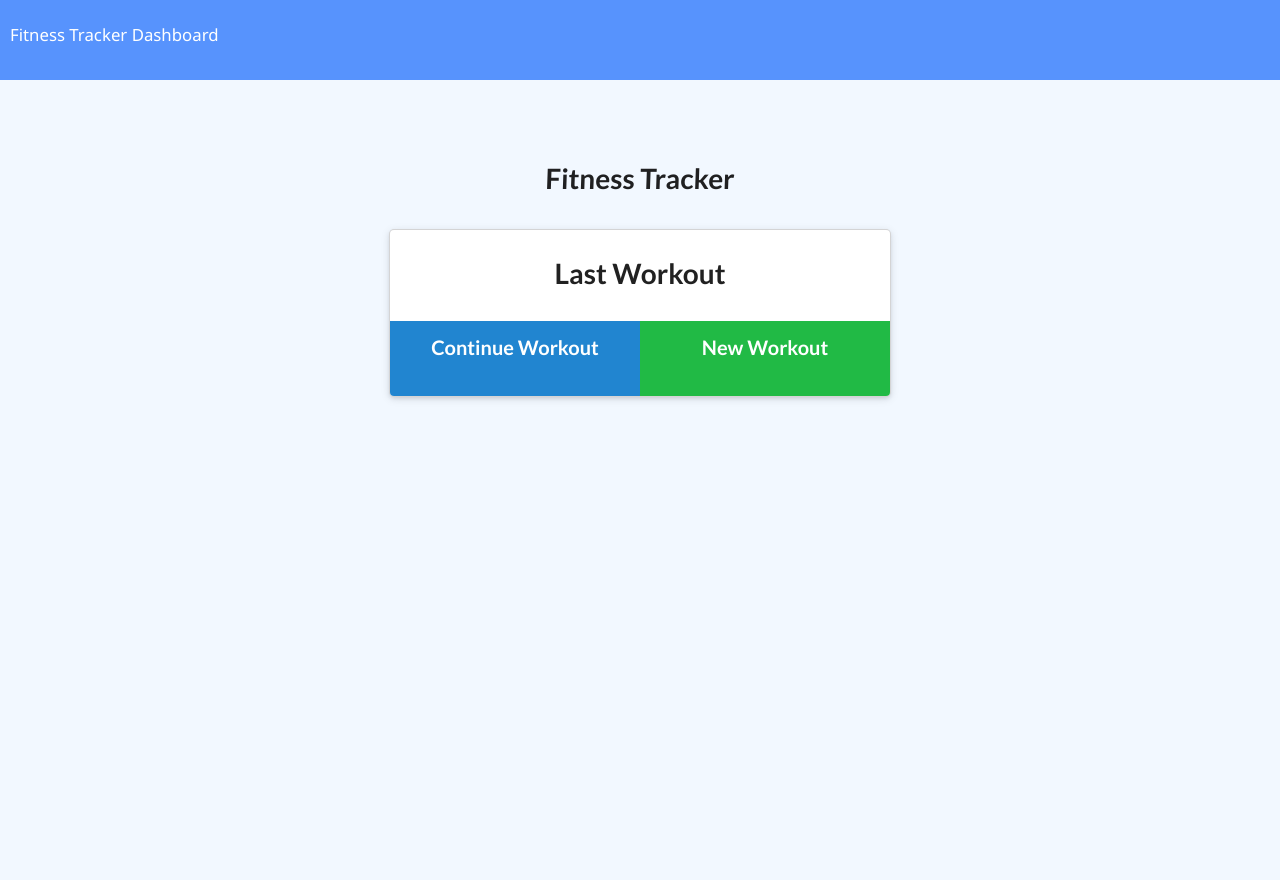
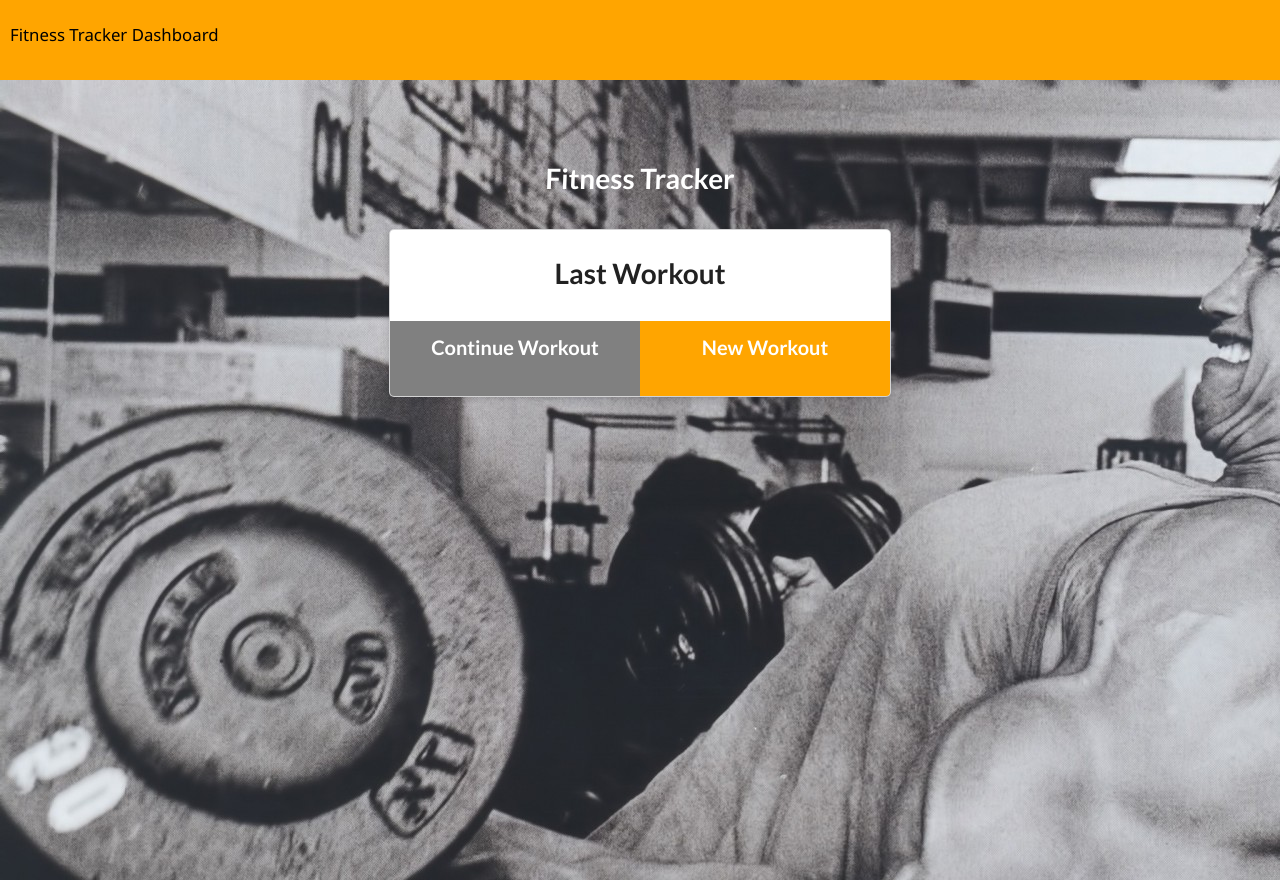
Before and after one commit to Tcauley91/Workout-Tracker, a website: page public/index.html in a window 1280 px wide. Drawn offline with nearby package versions, Linux system fonts and the light colour scheme; no server answers.

Commit message:
added styling

```diff
--- a/public/style.css
+++ b/public/style.css
@@ -9,7 +9,11 @@
 html,
 body,
 .wrapper {
+  background-image: url(./assets/img/arnold.jpg);
+  /* background-repeat: repeat-x; */
+  background-attachment: scroll;
   height: 100%;
+  width: 100%
 }
 
 body {
@@ -17,8 +21,8 @@ body {
 }
 
 nav {
-  background-color: #5793fd;
-  color: #ffffff;
+  background-color: orange;
+  color: black;
   height: 80px;
   padding: 10px;
   line-height: 3;
@@ -42,6 +46,7 @@ header {
 
 header h1 {
   transform: skewX(-2deg);
+  color: white;
 }
 
 select {
@@ -59,6 +64,15 @@ select {
   background-repeat: no-repeat, repeat;
   background-position: right 0.7em top 50%, 0 0;
   background-size: 0.65em auto, 100%;
+}
+.chartjs-render-monitor {
+  animation: chartjs-render-animation 1ms;
+  background: white;
+}
+
+.text-center {
+  text-align: center!important;
+  color: white;
 }
 
 select::-ms-expand {
@@ -96,7 +110,7 @@ input {
 }
 
 .wrapper {
-  background-color: #f2f8ff;
+  background-color: black;
   padding-bottom: 100px;
 }
 
@@ -411,6 +425,11 @@ form > button {
   border-top-left-radius: 0;
   border-top-right-radius: 0;
   border-bottom-right-radius: 0;
+  background: gray
+}
+
+.ui.positive.button {
+  background-color: orange
 }
 
 .buttons .ui.button:nth-child(2) {
```
Also changed, not shown: public/assets/img/arnold.jpg (added), 2 other files.
